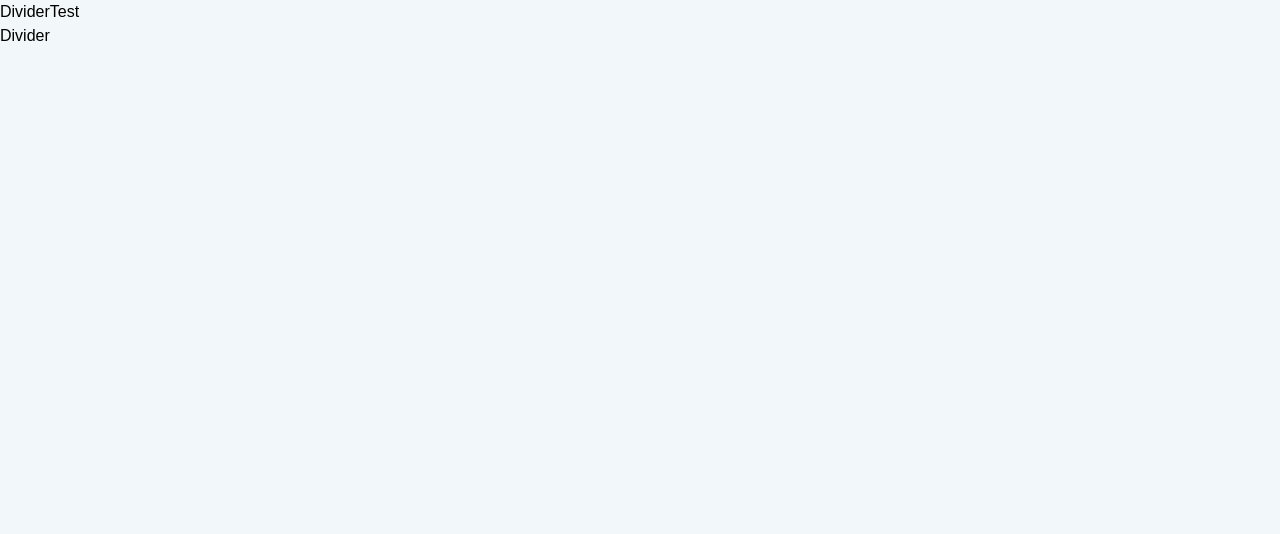
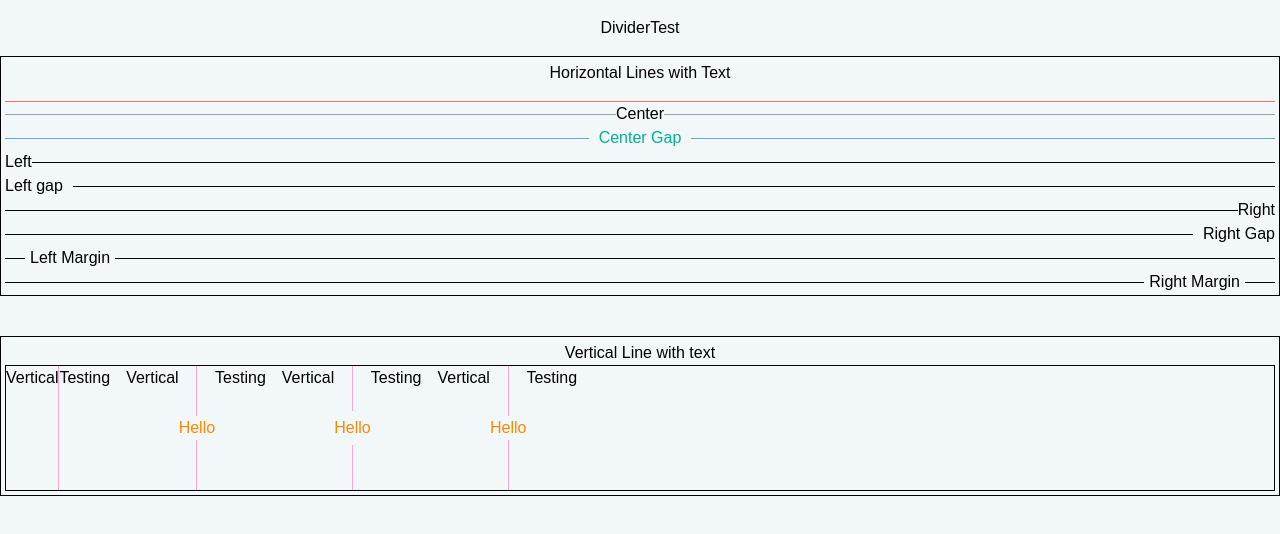
Before and after one commit to abhay-rana/component-library, a React (Create React App) app: page / in a window 1280 px wide. Shown: the top 534 px of the page. Built offline with nearby package versions, Linux system fonts and the light colour scheme.

Commit message:
divider component

```diff
--- a/src/components/common/divider.js
+++ b/src/components/common/divider.js
@@ -1,9 +1,70 @@
 import React from "react";
+import { twMerge } from "tailwind-merge";
 
-const Divider = () => {
+const Divider = ({ className, vertical, children, gap, textAlign, marginLeft, marginRight, color, textColor }) => {
+	let extra_class = {
+		left: "",
+		right: "",
+		align: "",
+		gap: "",
+		marginLRTB: {},
+		color: "",
+		textColor: "",
+		direction: "flex-row",
+		border: "border-t-1",
+	};
+	if (vertical) {
+		extra_class.direction = "flex-col ";
+		extra_class.border = "border-l-1 ";
+	}
+	if (textAlign === "left") extra_class.left += `flex-none `;
+	if (textAlign === "right") extra_class.right += `flex-none `;
+	// if (textAlign === "top") extra_class.align = `flex-none `;
+	// if (textAlign === "bottom") extra_class.align = `flex-none `;
+	if (color) extra_class.color += color;
+	if (textColor) extra_class.textColor += textColor;
+
+	if (textAlign === "left" && gap && !marginLeft) {
+		extra_class.marginLRTB = { marginRight: `${gap}px` };
+	} else if (textAlign === "right" && gap && !marginRight) {
+		extra_class.marginLRTB = { marginLeft: `${gap}px` };
+	} else if (textAlign === "top" && gap && !marginRight) {
+		extra_class.marginLRTB = { marginTop: `${gap}px` };
+	} else if (textAlign === "bottom" && gap && !marginRight) {
+		extra_class.marginLRTB = { marginBottom: `${gap}px` };
+	}
+
+	if (textAlign && !marginLeft && !marginRight) {
+		extra_class.gap += `0`;
+	} else {
+		extra_class.gap += gap;
+	}
+
 	return (
 		<>
-			<div>Divider</div>
+			<div
+				className={`flex items-center text-center ${extra_class.direction}`}
+				style={{ gap: `${extra_class.gap}px` }}
+			>
+				<div
+					className={twMerge(`flex-1 border-black`, extra_class.left, extra_class.color, extra_class.border)}
+					style={{ width: `${marginLeft}px` }}
+				></div>
+
+				{children ? (
+					<div
+						style={extra_class.marginLRTB}
+						className={extra_class.textColor}
+					>
+						{children}
+					</div>
+				) : null}
+
+				<div
+					className={twMerge(`flex-1 border-black`, extra_class.right, extra_class.color, extra_class.border)}
+					style={{ width: `${marginRight}px` }}
+				></div>
+			</div>
 		</>
 	);
 };
--- a/src/screens/divider-test.js
+++ b/src/screens/divider-test.js
@@ -5,8 +5,112 @@ import Divider from "components/common/divider";
 const DividerTest = () => {
 	return (
 		<>
-			<div>DividerTest</div>
-			<Divider />
+			<div className="m-4 text-center">DividerTest</div>
+
+			<div className="relative flex h-60 flex-col border border-black p-1">
+				<div className="mb-4 text-center">Horizontal Lines with Text</div>
+
+				{/*simple horizontal rule*/}
+				<Divider color={"border-red-400"} />
+				{/* text in the center */}
+				<Divider color={"border-slate-400"}>Center</Divider>
+				{/* text in center with gap */}
+				<Divider
+					gap={10}
+					textColor={"text-primary"}
+					color="border-blue-400"
+				>
+					Center Gap
+				</Divider>
+				{/* textAlign to the left without gap */}
+				<Divider textAlign="left">Left</Divider>
+				{/* textAlign to the left with gap */}
+				<Divider
+					textAlign="left"
+					gap={10}
+				>
+					Left gap
+				</Divider>
+				{/* textAlign to the right without gap */}
+				<Divider textAlign="right">Right</Divider>
+				{/* textAlign to the right with gap */}
+				<Divider
+					textAlign="right"
+					gap={10}
+				>
+					Right Gap
+				</Divider>
+				{/* text align to the left with marginLeft */}
+				<Divider
+					gap={5}
+					textAlign="left"
+					marginLeft={20}
+					className={"border-dashed border-primary"}
+				>
+					Left Margin
+				</Divider>
+				{/* text align to the right with marginRight */}
+				<Divider
+					gap={5}
+					textAlign="right"
+					marginRight={30}
+					className={"border-dashed border-primary"}
+				>
+					Right Margin
+				</Divider>
+			</div>
+			<div className="relative my-10 flex h-40 flex-col border border-black p-1">
+				<div className="text-center">Vertical Line with text</div>
+				<div className="flex h-full flex-row border border-black">
+					<div>Vertical</div>
+					<Divider
+						color="border-pink-300"
+						vertical
+					/>
+					<div>Testing</div>
+					<div className="ml-4">Vertical</div>
+					<Divider
+						color="border-pink-300"
+						textColor={"text-warning"}
+						vertical
+					>
+						Hello
+					</Divider>
+					<div>Testing</div>
+					<div className="ml-4">Vertical</div>
+					<Divider
+						color="border-pink-300"
+						textColor={"text-warning"}
+						vertical
+						gap={5}
+					>
+						Hello
+					</Divider>
+					<div>Testing</div>
+					<div className="ml-4">Vertical</div>
+					<Divider
+						color="border-pink-300"
+						textColor={"text-warning"}
+						vertical
+						textAlign="top"
+					>
+						Hello
+					</Divider>
+					<div>Testing</div>
+				</div>
+				{/* <div
+					className="flex flex-col items-center border border-black text-center"
+					style={{ gap: "0px" }}
+				>
+					<div
+						className="border-l-1 border-black"
+						style={{ height: "10px" }}
+					></div>
+					<div className="">Hello</div>
+					<div className="flex-1 border-l-1 border-black"></div>
+				</div>
+				<div>test</div> */}
+			</div>
 		</>
 	);
 };
```
